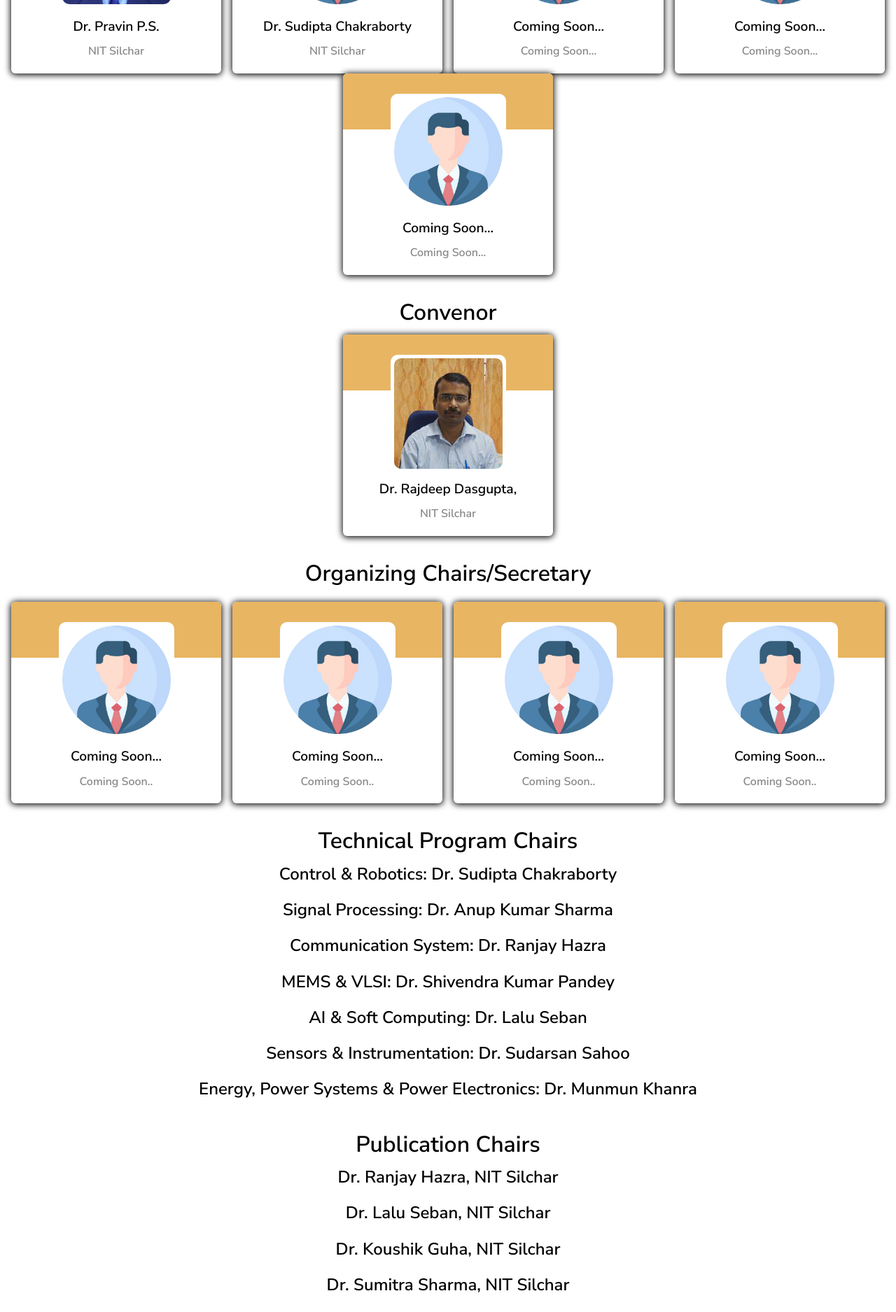
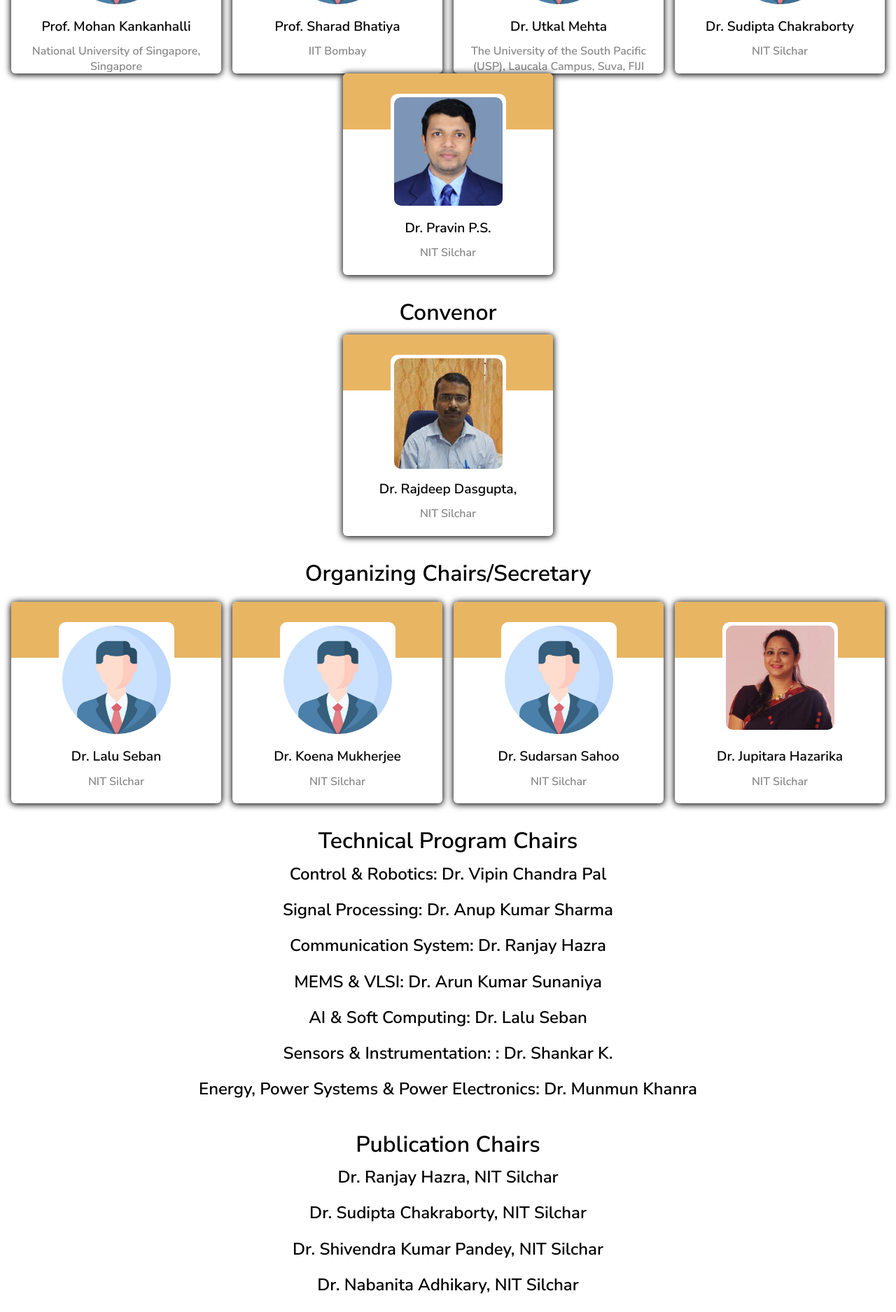
Before and after one commit to vivekksh/e2adummy, a React (Vite) app: page /committee in a window 1280 px wide. Shown: the part 2000-3875 px from the top of the page at 70% size. Built offline with nearby package versions, Linux system fonts and the light colour scheme; a web font is replaced by a local one.

Commit message:
Update Committee.jsx

```diff
--- a/src/pages/Committee.jsx
+++ b/src/pages/Committee.jsx
@@ -34,8 +34,8 @@ const Committee = () => {
 
           <ProfileCard
             img={"/images/profile_pic.png"}
-            name="Coming Soon.."
-            aff={"Coming Soon..."}
+            name="Deepak Mathur"
+            aff={"Former Chief General Manager, ONGC"}
             style={{ maxWidth: "350px" }}
             link="https://scse.d.umn.edu/faculty-staff/desineni-subbaram-naidu"
           />
@@ -54,11 +54,28 @@ const Committee = () => {
           >
             <ProfileCard
               style={{ maxWidth: "300px" }}
-              img={"/images/pps.jpg"}
-              name={`Dr. Pravin P.S.`}
-              aff={"NIT Silchar"}
+              img={"/images/profile_pic.png"}
+              name={`Prof. Mohan Kankanhalli`}
+              aff={"National University of Singapore, Singapore"}
               link={""}
             />
+            <ProfileCard
+              style={{ maxWidth: "300px" }}
+              img={"/images/profile_pic.png"}
+              name={`Prof. Sharad Bhatiya`}
+              aff={"IIT Bombay"}
+              link={""}
+            />
+            <ProfileCard
+              style={{ maxWidth: "300px" }}
+              img={"/images/profile_pic.png"}
+              name={`Dr. Utkal Mehta`}
+              aff={
+                "The University of the South Pacific (USP), Laucala Campus, Suva, FIJI ISLAND"
+              }
+              link={""}
+            />
+
             <ProfileCard
               style={{ maxWidth: "300px" }}
               img={"/images/profile_pic.png"}
@@ -66,27 +83,12 @@ const Committee = () => {
               aff={"NIT Silchar"}
               link={""}
             />
-            <ProfileCard
-              style={{ maxWidth: "300px" }}
-              img={"/images/profile_pic.png"}
-              name={`Coming Soon...`}
-              aff={"Coming Soon..."}
-              link={""}
-            />
 
             <ProfileCard
               style={{ maxWidth: "300px" }}
-              img={"/images/profile_pic.png"}
-              name={`Coming Soon...`}
-              aff={"Coming Soon..."}
-              link={""}
-            />
-
-            <ProfileCard
-              style={{ maxWidth: "300px" }}
-              img={"/images/profile_pic.png"}
-              name={`Coming Soon...`}
-              aff={"Coming Soon..."}
+              img={"/images/pps.jpg"}
+              name={`Dr. Pravin P.S.`}
+              aff={"NIT Silchar"}
               link={""}
             />
           </div>
@@ -115,32 +117,32 @@ const Committee = () => {
             <ProfileCard
               style={{ maxWidth: "300px" }}
               img={"/images/profile_pic.png"}
-              name="Coming Soon..."
-              aff="Coming Soon.."
+              name="Dr. Lalu Seban"
+              aff="NIT Silchar"
               link="http://www.nits.ac.in/departments/instru/eie.php"
             />
 
             <ProfileCard
               style={{ maxWidth: "300px" }}
               img={"/images/profile_pic.png"}
-              name="Coming Soon..."
-              aff="Coming Soon.."
+              name="Dr. Koena Mukherjee"
+              aff="NIT Silchar"
               link="http://www.nits.ac.in/departments/instru/eie.php"
             />
 
             <ProfileCard
               style={{ maxWidth: "300px" }}
               img={"/images/profile_pic.png"}
-              name="Coming Soon..."
-              aff="Coming Soon.."
+              name="Dr. Sudarsan Sahoo"
+              aff="NIT Silchar"
               link="http://www.nits.ac.in/departments/instru/eie.php"
             />
 
             <ProfileCard
               style={{ maxWidth: "300px" }}
-              img={"/images/profile_pic.png"}
-              name="Coming Soon..."
-              aff="Coming Soon.."
+              img={"/images/jh.jpg"}
+              name="Dr. Jupitara Hazarika"
+              aff="NIT Silchar"
               link="http://www.nits.ac.in/departments/instru/eie.php"
             />
           </div>
@@ -149,7 +151,7 @@ const Committee = () => {
         <div className="list">
           <h1>Technical Program Chairs</h1>
           <h3>
-            <strong>Control & Robotics: </strong> Dr. Sudipta Chakraborty
+            <strong>Control & Robotics: </strong> Dr. Vipin Chandra Pal
           </h3>
           <h3>
             <strong>Signal Processing: </strong>Dr. Anup Kumar Sharma
@@ -158,13 +160,13 @@ const Committee = () => {
             <strong>Communication System: </strong>Dr. Ranjay Hazra
           </h3>
           <h3>
-            <strong>MEMS & VLSI: </strong>Dr. Shivendra Kumar Pandey
+            <strong>MEMS & VLSI: </strong>Dr. Arun Kumar Sunaniya
           </h3>
           <h3>
             <strong>AI & Soft Computing: </strong>Dr. Lalu Seban
           </h3>
           <h3>
-            <strong>Sensors & Instrumentation: </strong>Dr. Sudarsan Sahoo
+            <strong>Sensors & Instrumentation: </strong>: Dr. Shankar K.
           </h3>
           <h3>
             <strong>Energy, Power Systems & Power Electronics: </strong>Dr.
@@ -175,49 +177,50 @@ const Committee = () => {
         <div className="list">
           <h1>Publication Chairs</h1>
           <h3>Dr. Ranjay Hazra, NIT Silchar</h3>
-          <h3>Dr. Lalu Seban, NIT Silchar</h3>
-          <h3>Dr. Koushik Guha, NIT Silchar</h3>
-          <h3>Dr. Sumitra Sharma, NIT Silchar</h3>
+          <h3>Dr. Sudipta Chakraborty, NIT Silchar</h3>
+          <h3>Dr. Shivendra Kumar Pandey, NIT Silchar</h3>
+          <h3>Dr. Nabanita Adhikary, NIT Silchar</h3>
+          <h3>Dr. Ramanujan, NIT Silchar</h3>
         </div>
 
         <div className="list">
           <h1>Publicity Chairs</h1>
           <h3>Dr. Shankar K., NIT Silchar</h3>
           <h3>Dr. Koena Mukherjee, NIT Silchar</h3>
-          <h3>Dr. Wasim Arif, NIT Silchar</h3>
+          <h3>Dr. Biplab Das, NIT Silchar</h3>
           <h3>Dr. Manas Kumar Bera, NIT Rourkela</h3>
         </div>
 
         <div className="list">
           <h1>Hospitality Chairs</h1>
+          <h3>Dr. Sudipta Chakraborty, NIT Silchar</h3>
+          <h3>Dr. Ujjal Chakraborty, NIT Silchar</h3>
+          <h3>Dr. Chinmaya Kumar Sahoo, NIT Silchar</h3>
           <h3>Dr. Sudarsan Sahoo, NIT Silchar</h3>
-          <h3>Dr. Arun Kumar Sunaniya, NIT Silchar</h3>
-          <h3>Dr. Sudipta Chakraborty, NIT Silchar</h3>
-          <h3>Dr. Bipul Das, NIT Silchar</h3>
         </div>
 
         <div className="list">
           <h1>Finance Chairs</h1>
+          <h3>Dr. Sudarsan Sahoo, NIT Silchar</h3>
           <h3>Dr. Vipin Chandra Pal, NIT Silchar</h3>
-          <h3>Dr. Rajdeep Dasgupta, NIT Silchar</h3>
+          <h3>Mr. Niharendu Dhar, NIT Silchar</h3>
           <h3>Dr. Dipankar Bhanja, NIT Silchar</h3>
-          <h3>Mr. Pulak Nath, NIT Silchar</h3>
         </div>
 
         <div className="list">
           <h1>Registration Committee</h1>
+          <h3>Dr. Shankar K., NIT Silchar</h3>
+          <h3>Dr. Jupitara Hazarika, NIT Silchar</h3>
           <h3>Dr. Rajdeep Dasgupta, NIT Silchar</h3>
-          <h3>Dr. Jupitara Hazarika, NIT Silchar</h3>
-          <h3>Dr. Pravin P.S., NIT Silchar</h3>
-          <h3>Dr. Anup Kumar Sharma, NIT Silchar</h3>
+          <h3>Dr. Shivendra Kumar Pandey, NIT Silchar</h3>
         </div>
 
         <div className="list">
           <h1>Website & Online Platform Commitee</h1>
+          <h3>Dr. Lalu Seban, NIT Silchar</h3>
           <h3>Dr. Pravin P.S., NIT Silchar</h3>
-          <h3>Dr. Ranjay Razra, NIT Silchar</h3>
-          <h3>Dr. Sudipta Chakraborty, NIT Silchar</h3>
-          <h3>Dr. Naresh Babu, NIT Silchar</h3>
+          <h3>Dr. Partha Pakray, NIT Silchar</h3>
+          <h3>Dr. Ripon Patgiri, NIT Silchar</h3>
         </div>
 
         <div className="list">
@@ -229,9 +232,12 @@ const Committee = () => {
         <div className="list">
           <h1>Sponsorship</h1>
           <h3>Dr. Ranjay Hazra, NIT Silchar</h3>
+          <h3>Dr. Shivendra Kumar Pandey, NIT Silchar</h3>
           <h3>Dr. Vipin Chandra Pal, NIT Silchar</h3>
-          <h3>Dr. Bipul Das, NIT Silchar</h3>
           <h3>Dr. Shankar K., NIT Silchar</h3>
+          <h3>Dr. Wasim Arif, NIT Silchar</h3>
+          <h3>Dr. Pallab Das, NIT Silchar</h3>
+          <h3>Dr. Prabina Pattanayak, NIT Silchar</h3>
         </div>
 
         <div className="list">
```
